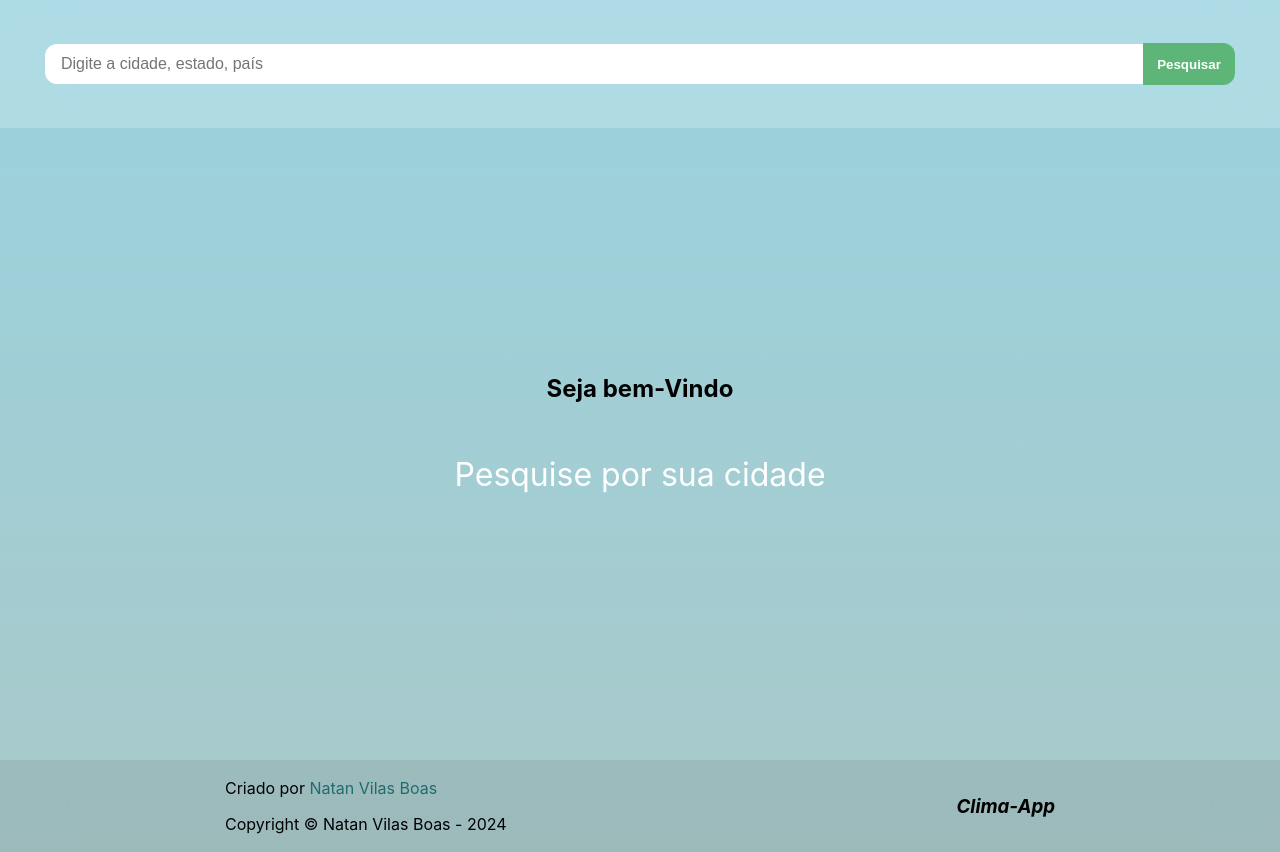
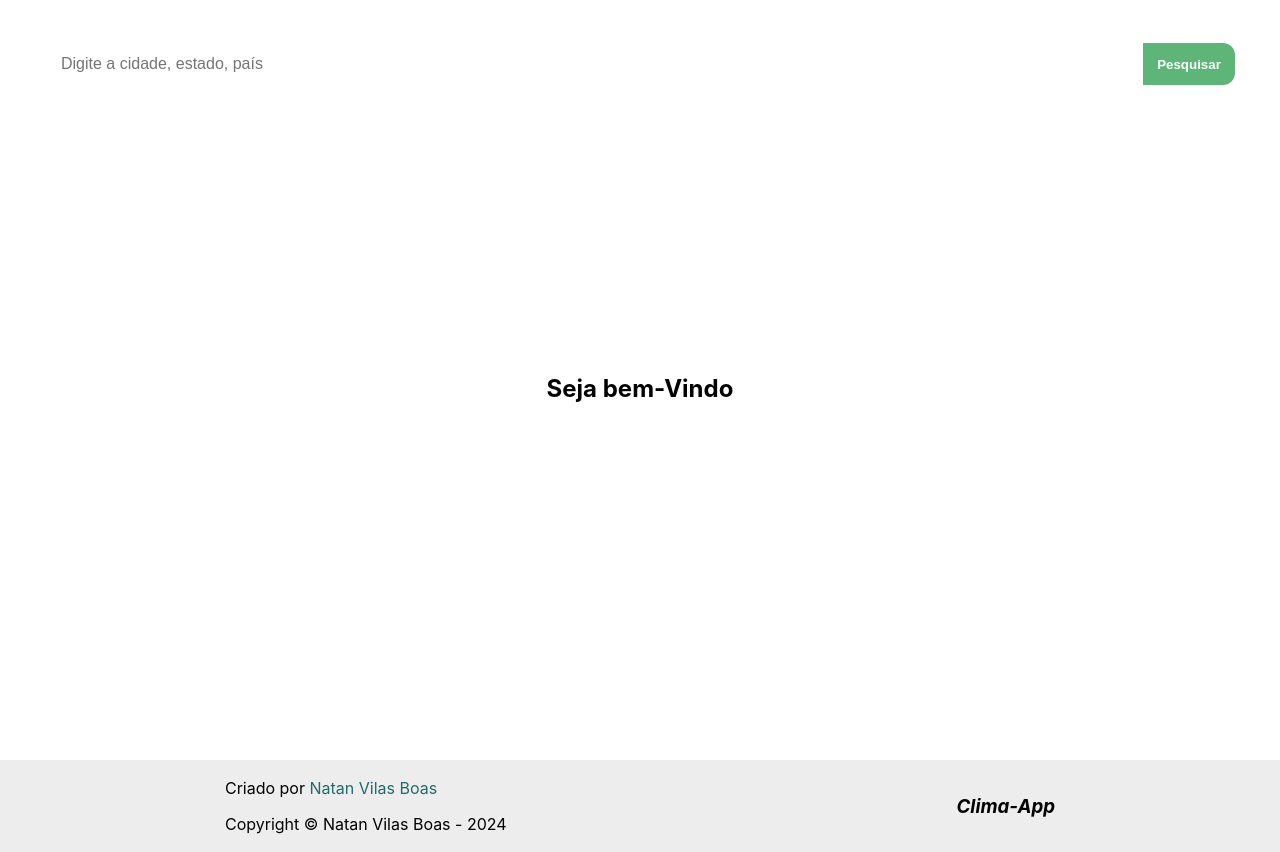
Before and after one commit to NatanVilasBoas/clima-app, a React (Create React App) app: page / in a window 1280 px wide. Built offline with nearby package versions, Linux system fonts and the light colour scheme; no server answers; the HTML template or start-up script is replaced by a standard one.

Commit message:
🔥 removendo temas

```diff
--- a/src/pages/PaginaBase.jsx
+++ b/src/pages/PaginaBase.jsx
@@ -1,34 +1,12 @@
 import { Outlet } from "react-router-dom";
-import Tema from "../tema/Tema";
 import Footer from "../components/Footer/Footer";
-import { useClimaContext } from "../context/Clima";
-import styled from "styled-components";
-
-const Container = styled.div`
-    background: ${props => {
-        const temperatura = props.$temperatura;
-
-        if (temperatura < 15) {
-            return props.theme.cold;
-        } else if (temperatura < 25) {
-            return props.theme.warm;
-        } else {
-            return props.theme.hot;
-        }
-    }};
-`
-
 const PaginaBase = () => {
 
-    const { temperatura } = useClimaContext();
-
     return (
-        <Tema>
-            <Container $temperatura={temperatura} >
-                <Outlet />
-                <Footer />
-            </Container>
-        </Tema>
+        <>
+            <Outlet />
+            <Footer />
+        </>
     )
 }
 
--- a/src/tema/Tema.jsx
+++ /dev/null
@@ -1,17 +0,0 @@
-import { ThemeProvider } from "styled-components"
-
-const theme = {
-    hot: "linear-gradient(0deg, rgba(255,152,67,1) 0%, rgba(255,221,149,1) 100%)",
-    warm: "linear-gradient(0deg, rgba(255,248,214,1) 0%, rgba(154,211,224,1) 100%)",
-    cold: "linear-gradient(0deg, rgba(169,201,201,1) 0%, rgba(154,211,224,1) 100%)"
-}
-
-const Tema = ({children}) => {
-    return(
-        <ThemeProvider theme={theme}>
-            {children}
-        </ThemeProvider>
-    )
-}
-
-export default Tema;
```
